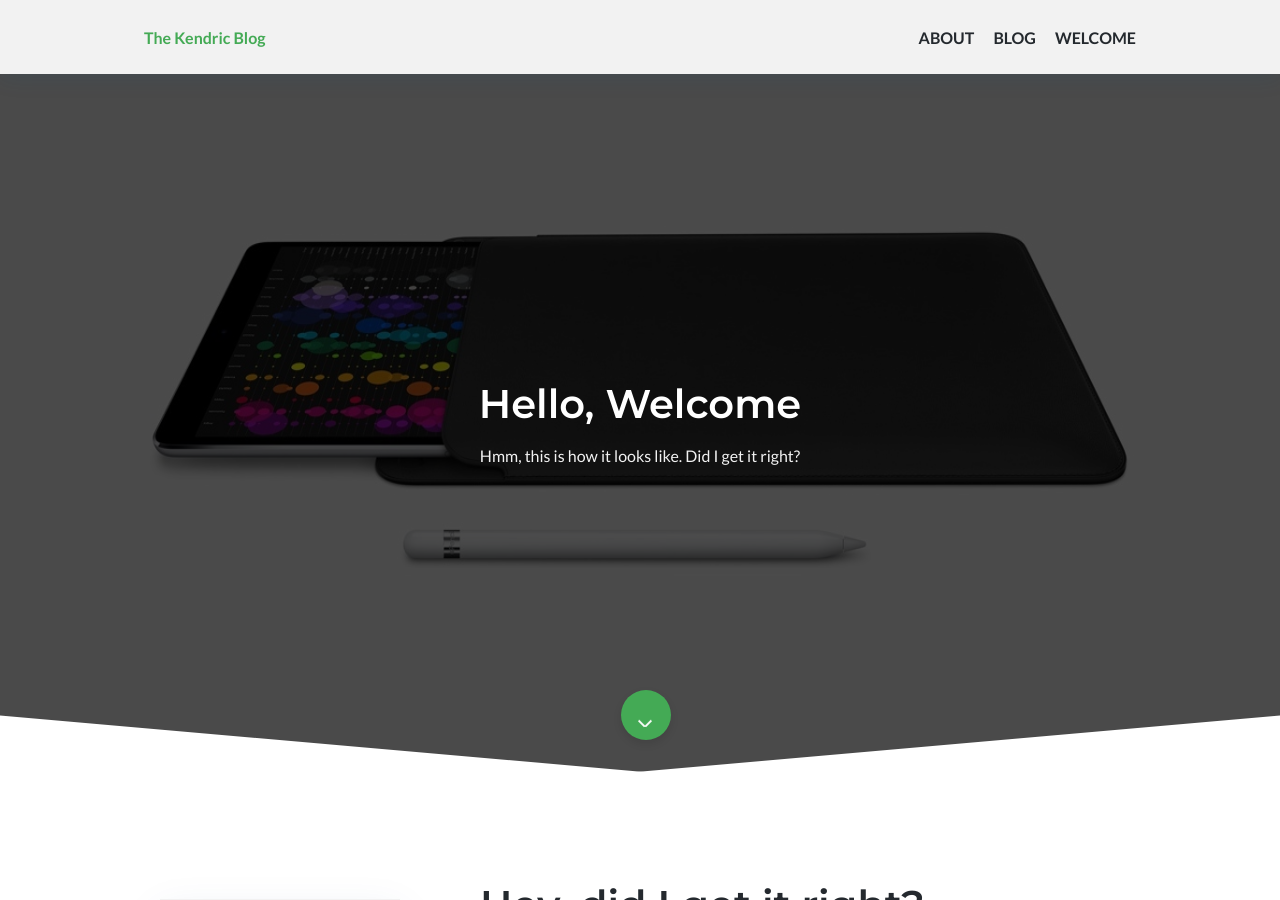
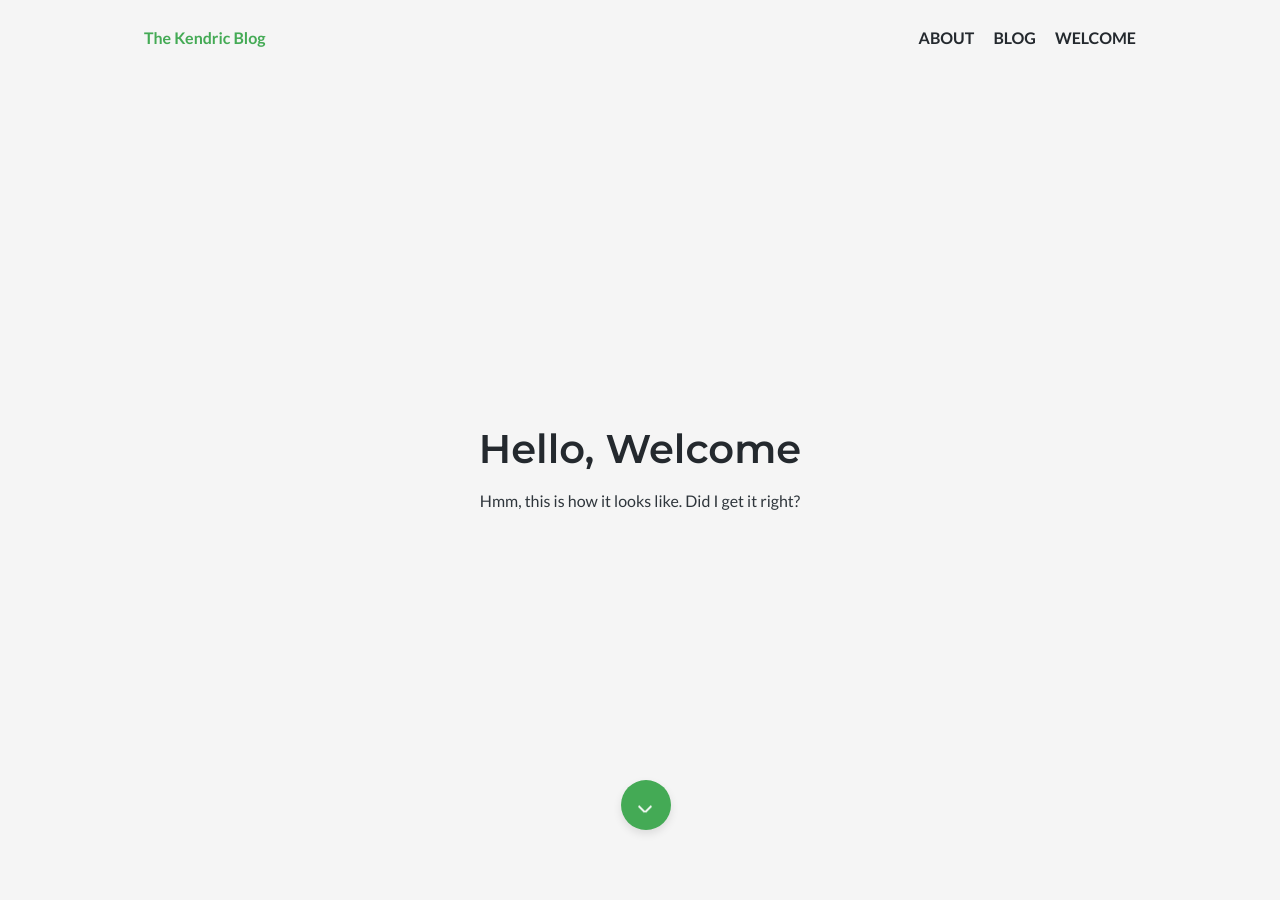
Before and after one commit to kendricng/kendric-blog, a Jekyll site: the page built from welcome.md, in a window 1280 px wide and 900 px high. Built offline with Jekyll 4.4.1, drawn with Linux system fonts in a browser that asks for light colours; nearby versions of some CDN libraries; comment, search, counter and statistics services are not loaded.

Commit message:
update styles

```diff
--- a/_sass/_base.scss
+++ b/_sass/_base.scss
@@ -73,5 +73,4 @@ a:hover {
 footer,
 .header{
   background: $mute;
-  box-shadow: 0px 5px 20px 0 rgba(12,84,141,0.1);
 }
--- a/_sass/_components.scss
+++ b/_sass/_components.scss
@@ -191,7 +191,19 @@ code {
 }
 
 .button{
-  @include button;
+  &,&__light{
+    @include button;
+  }
+  &__light{
+    margin: 15px auto;
+    background: darken($mute, 5%);
+    color: $dark;
+  }
+  &__simple{
+    border-radius: 5px;
+    display: inline-flex;
+    padding-right: 5px;
+  }
 }
 .instagram{
   background: #fb3958;
@@ -206,45 +218,23 @@ code {
 // welcome mat
 .mat{
   width: 100%;
-  height: 90vh;
-  background-color: $dark;
-  background-image: url(/assets/ipad.jpg);
-  background-position: center;
-  // background-attachment: fixed;
-  background-repeat: no-repeat;
-  background-size: 100% 100%;
+  height: 100vh;
+  background: $mute;
   position: relative;
-  margin-bottom: 25px;
+  margin-bottom: 90px;
   overflow: hidden;
+  color: $dark;
   p{
-    color: darken($light, 5%);
-  }
-  &:after,
-  &:before{
-    content: '';
-    position: absolute;
-    width:54%;
-    height:100px;
-    background: $light;
-    bottom: -36px;
-  }
-  &:after{
-    right:0;
-    transform: rotate(-5deg) translateX(4%);
-  }
-  &:before{
-    left:0;
-    transform: rotate(5deg) translateX(-4%);
+    color: lighten($dark, 5%);
   }
 
   &__inner{
-    height: 90vh;
-    background: rgba(0,0,0,0.7);
+    height: 100vh;
+    background: transparent;
     width: 100%;
     display: flex;
     flex-direction: column;
     justify-content: center;
-    color: $light;
   }
 }
 
--- a/_sass/_subscribe.scss
+++ b/_sass/_subscribe.scss
@@ -1,10 +1,12 @@
 .opt{
-  background: $mute;
+  &,&__in{
+    background: $red;
+    color: $light;
+  }
   &__in{
     padding: 50px;
-    background: $mute;
     margin: 50px 0;
-    box-shadow: 0px 15px 40px 0 rgba(12,84,141,0.1);
+    // box-shadow: 0px 15px 40px 0 rgba(12,84,141,0.1);
   }
   &__side{
     position: -webkit-sticky;
@@ -12,7 +14,7 @@
     top: 105px;
     height: 360px;
     width: 100%;
-    box-shadow: 0px 15px 40px 0 rgba(12,84,141,0.1);
+    // box-shadow: 0px 15px 40px 0 rgba(12,84,141,0.1);
     display: flex;
     flex-direction: column;
     justify-content: center;
@@ -20,54 +22,3 @@
     text-align: center;
   }
 }
-
-label{
-  display:block;
-  font-family:'', $heading-font;
-  letter-spacing: 1.5px;
-  font-size:1.5em;
-  font-weight:300;
-  color: $light;
-  height: 0;
-}
-.chimp{
-  position: relative;
-  width: 360px;
-  max-width: 100%;
-  margin:30px 0;
-  &__input{
-    width:100%;
-    height: 54px;
-    padding: 5px 20px;
-    font-size: 1.15rem;
-    border-radius: 30px;
-    border: 1px solid $theme-color;
-    outline: none;
-    transition: all 0.3s ease-out;
-    &:focus{
-      box-shadow: 0 15px 40px 0 rgba(158, 174, 221, 0.2);
-    }
-  }
-  &__submit{
-    position: absolute;
-    top:5px;
-    right:5px;
-    background: $linear;
-    display: inline-block;
-    height:44px;
-    padding:5px 20px;
-    color: $light;
-    border: 0;
-    outline: 0;
-    cursor: pointer;
-    border-radius:25px;
-    font-size: 1.1rem;
-    transition: background 0.25s, color 0.2s;
-    &:hover{
-      background: $light;
-      color: $dark;
-      border: 1px solid rgba(83,83,83,0.2);
-      box-shadow: 0 2px 14px 0 rgba(83,83,83,0.2); // input fields
-    }
-  }
-}
--- a/_sass/_utilities.scss
+++ b/_sass/_utilities.scss
@@ -185,12 +185,15 @@
   }
 }
 
+.shadow{
+  box-shadow: 0px 5px 20px 0 rgba(12,84,141,0.1);
+}
 
 @keyframes pulse {
   0%{
-    transform: translateY(-5px) rotate(90deg);
+    transform: translateY(-7.5px) rotate(90deg);
   }
   100%{
-    transform: translateY(5px) rotate(90deg);
+    transform: translateY(0) rotate(90deg);
   }
 }
--- a/_sass/_variables.scss
+++ b/_sass/_variables.scss
@@ -4,7 +4,7 @@ $red: #E74727;
 $red-small: #DC3918;
 $theme-color: #4a5;
 $light: #fff;
-$mute: darken($light,5%);
+$mute: darken($light,4%);
 $linear: linear-gradient(to bottom right, $theme-color, lighten($theme-color, 10%));
 
 .font-smoothing {
@@ -69,13 +69,15 @@ $color-primary-link: $red !default;
   cursor: pointer;
   border-radius:25px;
   padding:5px 20px;
-  background: $linear;
+  background: $theme-color;
+  border: 1px solid transparent;
   font-size: 1.1rem;
   transition: background 0.25s, color 0.2s;
+  min-width: 150px;
+  text-align: center;
   &:hover{
     background: $light;
-    color: $dark;
-    border: 1px solid rgba(83,83,83,0.2);
+    color: $dark;;
     box-shadow: 0 2px 14px 0 rgba(83,83,83,0.2); // input fields
     text-decoration: none;
   }
```
